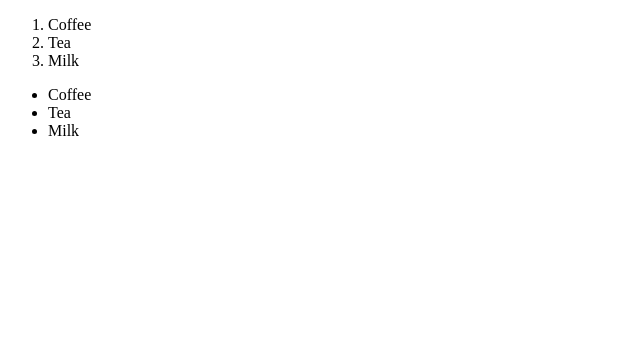
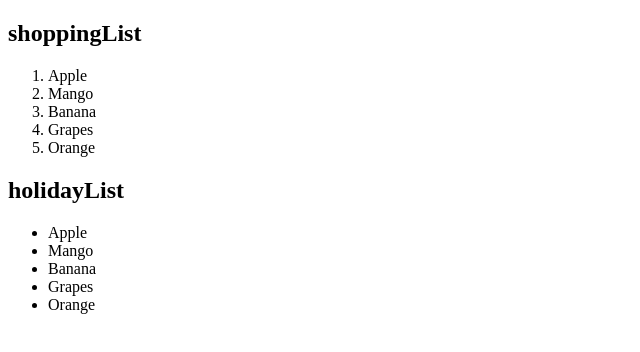
Before and after one commit to acciojob/shopping-or-holiday-patilvishal2507, a website: page main.html in a window 1280 px wide. Shown: the whole page, without its empty margins (0-640 px from the left). Drawn offline with Linux system fonts and the light colour scheme.

Commit message:
created a submission

```diff
--- a/main.html
+++ b/main.html
@@ -8,16 +8,23 @@
 
 <body>
 	<!-- the entire body must be written by student -->
-	<ol>
-  <li>Coffee</li>
-  <li>Tea</li>
-  <li>Milk</li>
-</ol>
-	<ul>
-  <li>Coffee</li>
-  <li>Tea</li>
-  <li>Milk</li>
-</ul>
+	<h2>shoppingList</h2>
+      <ol>
+         <li>Apple</li>
+         <li>Mango</li>
+         <li>Banana</li>
+         <li>Grapes</li>
+         <li>Orange</li>
+      </ol>
+	<h2>holidayList</h2>
+      <ul>
+         <li>Apple</li>
+         <li>Mango</li>
+         <li>Banana</li>
+         <li>Grapes</li>
+         <li>Orange</li>
+      </ul>
+   </body>
     <script type="text/javascript" src="./script.js">
 </script>
 
--- a/script.js
+++ b/script.js
@@ -1 +1,2 @@
 //your code here
+https://www.svgrepo.com/show/345221/three-dots.svg
```
